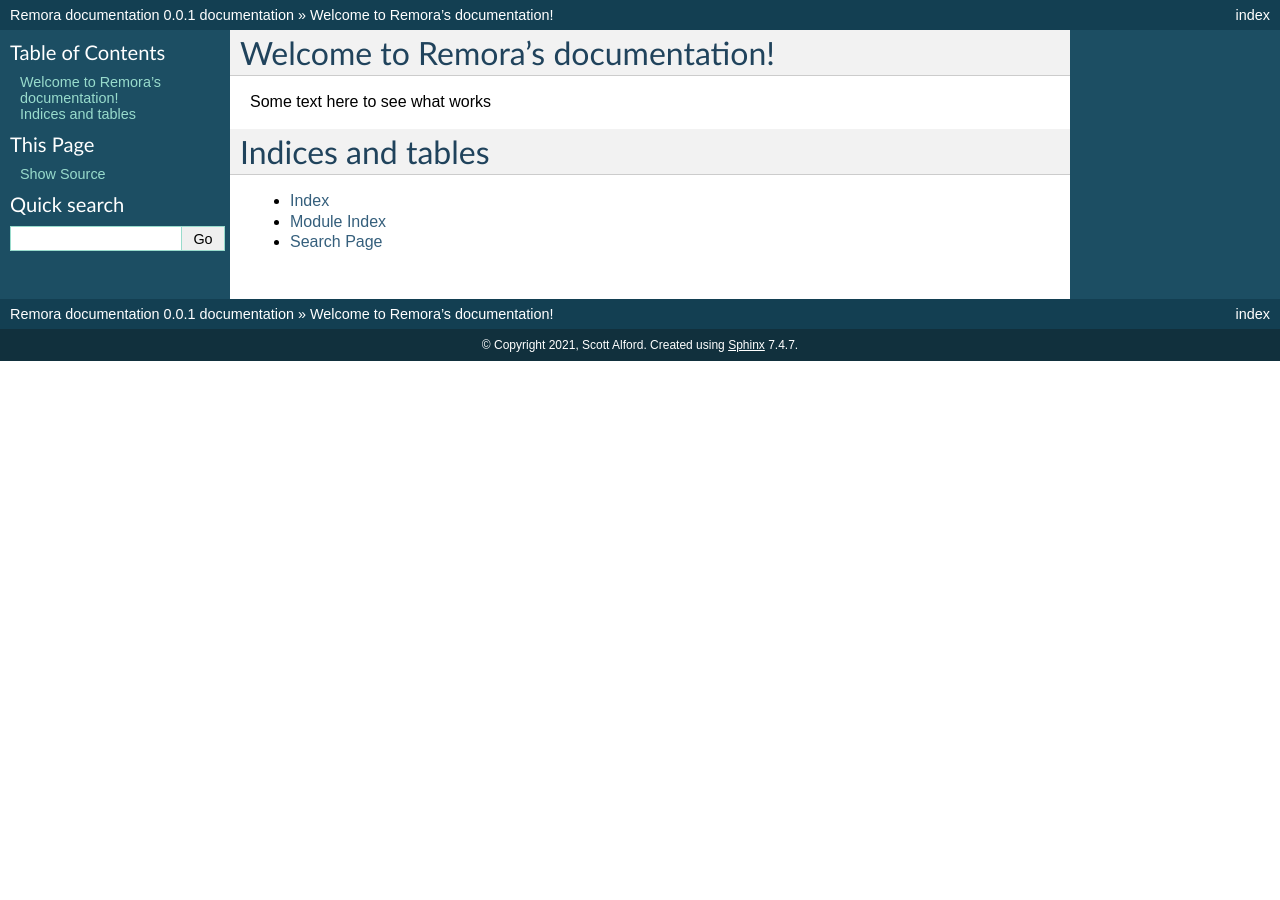
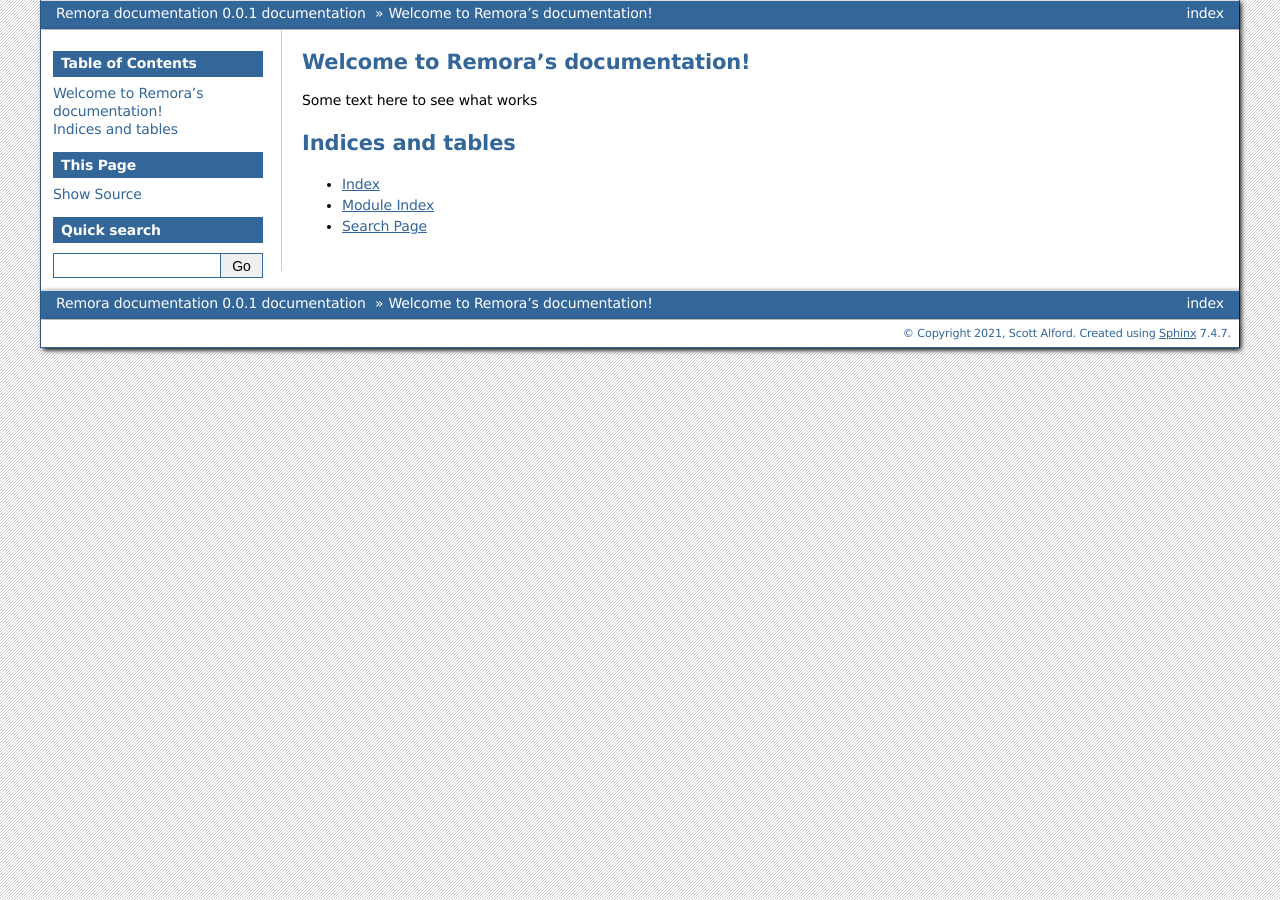
Before and after one commit to scottalford75/Remora-docs, a Sphinx documentation site: the page built from docs/source/index.rst, in a window 1280 px wide. Built offline with Sphinx 7.4.7, drawn with Linux system fonts in a browser that asks for light colours.

Commit message:
Testing commit

```diff
--- a/docs/source/conf.py
+++ b/docs/source/conf.py
@@ -75,7 +75,7 @@
 # The theme to use for HTML and HTML Help pages.  See the documentation for
 # a list of builtin themes.
 #
-html_theme = 'default'
+html_theme = 'bizstyle'
 
 # Theme options are theme-specific and customize the look and feel of a theme
 # further.  For a list of options available for each theme, see the
```
Also changed, not shown: 15 other files.
